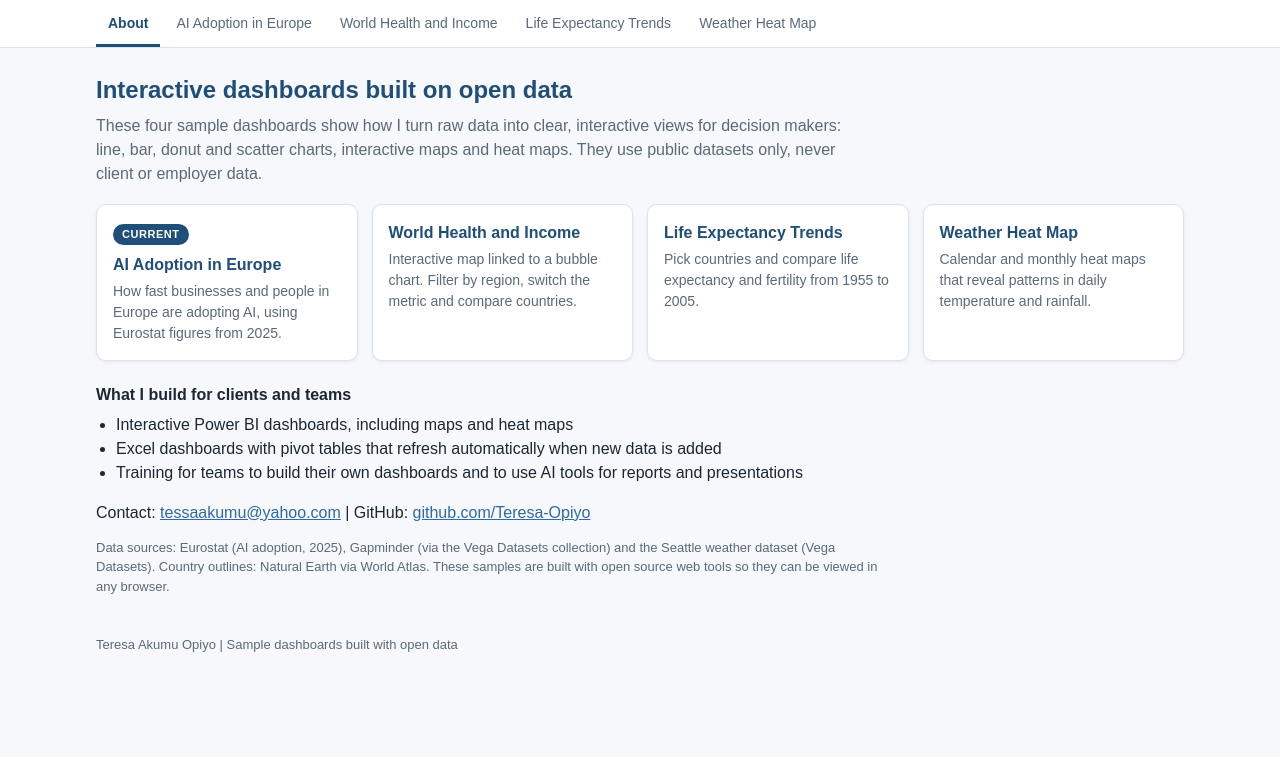
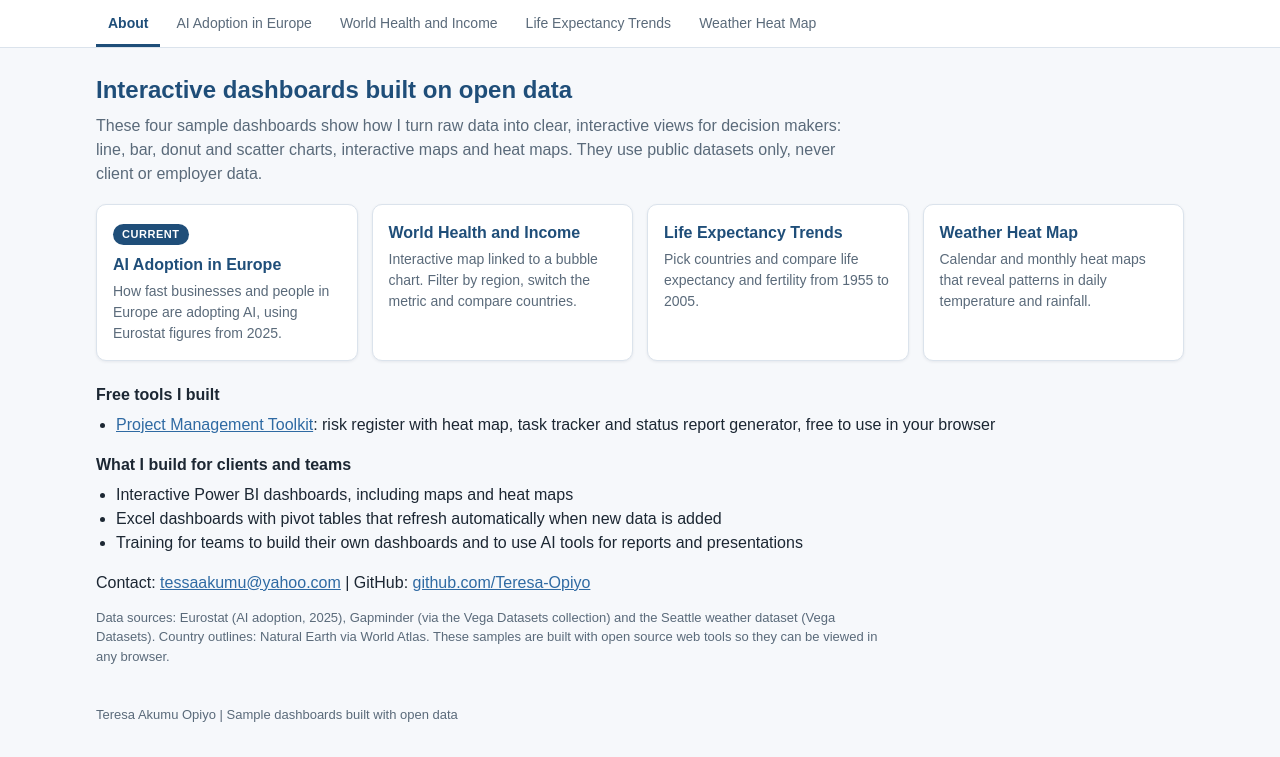
Before and after one commit to Teresa-Opiyo/Teresa-Opiyo.github.io, a plain HTML site: page index.html in a window 1280 px wide. Shown: the part 75-832 px from the top of the page. Before the commit the page ends 800 px from the top, so only its background shows below. Drawn offline with nearby package versions, Linux system fonts and the light colour scheme.

Commit message:
Update index.html

```diff
--- a/index.html
+++ b/index.html
@@ -34,7 +34,10 @@
       <article class="card" data-go="trends"><h3>Life Expectancy Trends</h3><p>Pick countries and compare life expectancy and fertility from 1955 to 2005.</p></article>
       <article class="card" data-go="heat"><h3>Weather Heat Map</h3><p>Calendar and monthly heat maps that reveal patterns in daily temperature and rainfall.</p></article>
     </div>
-    <h3>What I build for clients and teams</h3>
+        <h3>Free tools I built</h3>
+    <ul class="list">
+      <li><a href="https://teresa-opiyo.github.io/project-management-toolkit/" target="_blank" rel="noopener">Project Management Toolkit</a>: risk register with heat map, task tracker and status report generator, free to use in your browser</li>
+    </ul>    <h3>What I build for clients and teams</h3>
     <ul class="list">
       <li>Interactive Power BI dashboards, including maps and heat maps</li>
       <li>Excel dashboards with pivot tables that refresh automatically when new data is added</li>
```
